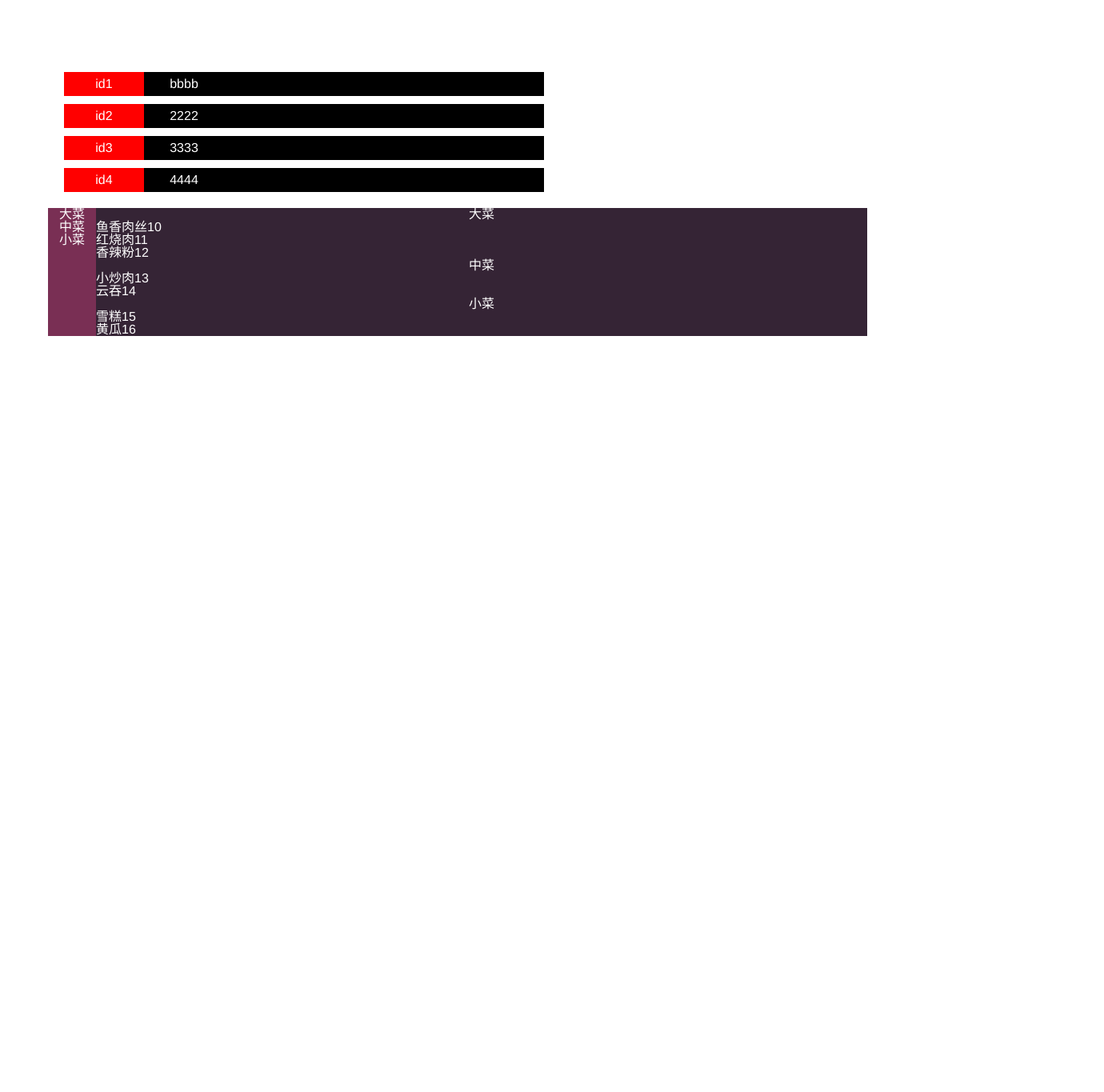
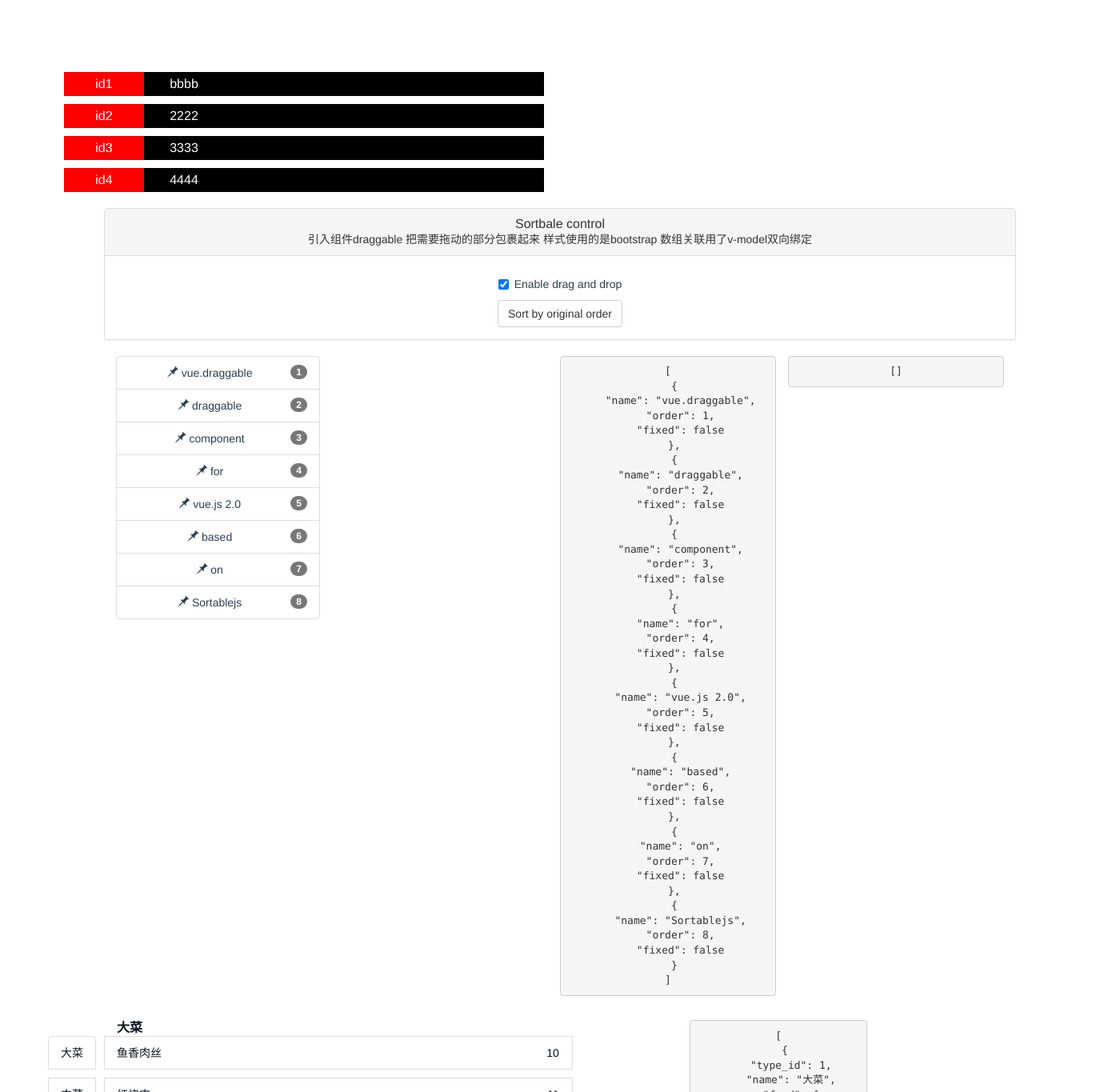
Before and after one commit to feng9217/vue-vuedraggable, a Vue app: page / in a window 1280 px wide. Shown: the top 1365 px of the page at 80% size, 1380 px wide, since content can reach past the window. Before the commit the page ends 800 px from the top, so only its background shows below. Built offline with nearby package versions, Linux system fonts and the light colour scheme.

Commit message:
加载github上完整例子 搭配bootstrap构建样式 实现左边栏拖动及改变数组结构

```diff
--- a/index.html
+++ b/index.html
@@ -4,6 +4,7 @@
     <meta charset="utf-8">
     <meta name="viewport" content="width=device-width,initial-scale=1.0">
     <link rel="stylesheet" type="text/css" href="./static/reset.css">
+    <link rel="stylesheet" href="https://cdn.bootcss.com/bootstrap/3.3.7/css/bootstrap.min.css" integrity="sha384-BVYiiSIFeK1dGmJRAkycuHAHRg32OmUcww7on3RYdg4Va+PmSTsz/K68vbdEjh4u" crossorigin="anonymous">
     <title>js-exam</title>
   </head>
   <body>
--- a/package.json
+++ b/package.json
@@ -10,6 +10,7 @@
     "build": "node build/build.js"
   },
   "dependencies": {
+    "bootstrap": "^3.3.7",
     "sortablejs": "^1.7.0",
     "stylus": "^0.54.5",
     "vue": "^2.5.2",
--- a/src/App.vue
+++ b/src/App.vue
@@ -1,6 +1,7 @@
 <template>
   <div id="app">
     <example-simple/>
+    <example-complex></example-complex>
     <foods></foods>
   </div>
 </template>
@@ -8,11 +9,13 @@
 <script>
 import foods from './components/foods.vue'
 import exampleSimple from './components/example-simple'
+import exampleComplex from './components/example-complex.vue'
 
 export default {
   name: 'app',
   components: {
     exampleSimple,
+    exampleComplex,
     foods
   }
 }
--- /dev/null
+++ b/src/components/example-complex.vue
@@ -0,0 +1,127 @@
+<template>
+  <div class="fluid container">
+    <div class="form-group form-group-lg panel panel-default">
+      <div class="panel-heading">
+        <h3 class="panel-title">Sortbale control</h3>
+        <span>引入组件draggable 把需要拖动的部分包裹起来 样式使用的是bootstrap 数组关联用了v-model双向绑定</span>
+      </div>
+      <div class="panel-body">
+        <div class = "checkbox">
+          <label><input type = "checkbox" v-model="editable">Enable drag and drop</label>
+        </div>
+        <button type="button" class="btn btn-default" @click="orderList">Sort by original order</button>
+      </div>
+    </div>
+
+    <div class="col-md-3">
+      <draggable class="list-group" element="ul" v-model="list" :options="dragOptions" :move="onMove" @start="isDragging=true" @end="isDragging=false">
+        <transition-group type="transition" :name="'flip-list'">
+          <li class="list-group-item" v-for="element in list" :key="element.order">
+            <i :class="element.fixed? 'fa fa-anchor' : 'glyphicon glyphicon-pushpin'" @click=" element.fixed=! element.fixed" aria-hidden="true"></i>
+              {{element.name}}
+            <span class="badge">{{element.order}}</span>
+          </li>
+        </transition-group>
+      </draggable>
+    </div>
+
+    <div class="col-md-3">
+      <draggable element="span" v-model="list2" :options="dragOptions" :move="onMove">
+        <transition-group name="no" class="list-group" tag="ul">
+          <li class="list-group-item" v-for="element in list2" :key="element.order">
+            <i :class="element.fixed? 'fa fa-anchor' : 'glyphicon glyphicon-pushpin'" @click=" element.fixed=! element.fixed" aria-hidden="true"></i>
+              {{element.name}}
+            <span class="badge">{{element.order}}</span>
+          </li>
+        </transition-group>
+      </draggable>
+    </div>
+
+
+    <div class="list-group col-md-3">
+      <pre>{{listString}}</pre>
+    </div>
+    <div class="list-group col-md-3">
+      <pre>{{list2String}}</pre>
+    </div>
+  </div>
+</template>
+
+<script type="text/javascript">
+  import draggable from 'vuedraggable'
+  const message = ['vue.draggable', 'draggable', 'component', 'for', 'vue.js 2.0', 'based', 'on', 'Sortablejs']
+
+  export default {
+    components: {
+      draggable,
+    },
+    data() {
+      return {
+        list: message.map((name,index) => {return {name, order:index+1, fixed:false}; }),
+        list2:[],
+        editable:true,
+        isDragging: false,
+        delayedDragging:false
+      }
+    },
+    methods:{
+      orderList () {
+        this.list = this.list.sort((one,two) =>{return one.order-two.order})
+      },
+      onMove ({relatedContext, draggedContext}) {
+        const relatedElement = relatedContext.element;
+        const draggedElement = draggedContext.element;
+        return (!relatedElement || !relatedElement.fixed) && !draggedElement.fixed
+      }
+    },
+    computed: {
+      dragOptions () {
+        return  {
+          animation: 0,
+          group: 'description',
+          disabled: !this.editable,
+          ghostClass: 'ghost'
+        };
+      },
+      listString(){
+        return JSON.stringify(this.list, null, 2);
+      },
+      list2String(){
+        return JSON.stringify(this.list2, null, 2);
+      }
+    },
+    watch: {
+      isDragging (newValue) {
+        if (newValue){
+          this.delayedDragging = true
+          return
+        }
+        this.$nextTick( () =>{
+          this.delayedDragging = false
+        })
+      }
+    }
+  }
+</script>
+
+<style scoped rel="stylesheet/stylus">
+  .flip-list-move {
+    transition: transform 0.5s;
+  }
+  .no-move {
+    transition: transform 0s;
+  }
+  .ghost {
+    opacity: 0.5;
+    background: #C8EBFB;
+  }
+  .list-group {
+    min-height: 20px;
+  }
+  .list-group-item {
+    cursor: move;
+  }
+  .list-group-item i{
+    cursor: pointer;
+  }
+</style>
--- a/src/components/foods.vue
+++ b/src/components/foods.vue
@@ -1,23 +1,32 @@
 <template>
   <section class="foods">
     <div class="menu-wrapper">
-      <ul class="menu">
-        <li class="menu-item" v-for="item in menu">{{item.name}}</li>
-      </ul>
+      <draggable class="menu list-group" element="ul" v-model="menu" :options="dragOptions" @start="isDragging=true" @end="isDragging=false">
+        <transition-group type="transition" :name="'flip-list'">
+          <li class="menu-item list-group-item" v-for="item in menu" :key="item.name">
+            <span class="text">{{item.name}}</span>
+          </li>
+        </transition-group>
+      </draggable>
     </div>
     <div class="food-wrapper">
-      <ul class="food-content" v-for="item in menu">
-        <span class="title">{{item.name}}</span>
-        <li class="foods" v-for="food in item.food">
+      <ul class="food-content list-group" v-for="item in menu">
+        <div class="title">{{item.name}}</div>
+        <li class="foods list-group-item" v-for="food in item.food">
           <span class="name">{{food.name}}</span>
           <span class="price">{{food.price}}</span>
         </li>
       </ul>
     </div>
+    <div class="list-group">
+    <pre>{{menu}}</pre>
+    </div>
   </section>
 </template>
 
 <script type="text/javascript">
+  import draggable from 'vuedraggable'
+
   export default {
     data() {
       return {
@@ -47,26 +56,78 @@
               {"food_id":7,"name":"黄瓜","price":"16"}
             ]
           }
-        ]
+        ],
+        editable: true,
+        isDragging: false,
+        delayedDragging: false
       }
+    },
+    computed: {
+      dragOptions() {
+        return {
+          animation: 0,
+          group: 'description',
+          disabled: !this.editable,
+          ghostClass: 'ghost'
+        }
+      }
+    },
+    components: {
+      draggable
     }
   }
 </script>
 
 <style scoped lang="stylus" rel="stylesheet/stylus">
   .foods{
-    color: #fff;
+    // margin-top: 60px;
     display: flex;
     width: 80%;
+    color: rgb(7,17,27);
   }
   .menu-wrapper{
     flex: 0 0 60px;
     width: 60px;
-    text-align: center;
-    background: #792f54;
+    margin: 20px 10px 0 0;
+  }
+  .menu-wrapper .menu-item{
+    display: table;
+    margin-bottom: 10px;
+    cursor: move;
+  }
+  .menu-item .text{
+    display: table-cell;
+    vertical-align: middle;
   }
   .food-wrapper{
     flex: 1;
-    background: #352435;
+  }
+  .food-wrapper .title{
+    text-align: left;
+    padding-left: 16px;
+    cursor: pointer;
+    font-size: 16px;
+    font-weight: 700;
+    line-height: 20px;
+  }
+  .food-wrapper .foods{
+    margin-bottom: 10px;
+    cursor: move;
+    position: relative;
+  }
+  .foods .price{
+    position: absolute;
+    right: 16px;
+  }
+  /* 定义动画 */
+  .flip-list-move {
+    transition: transform 0.5s;
+  }
+  .no-move {
+    transition: transform 0s;
+  }
+  .ghost {
+    opacity: 0.5;
+    background: #E7E7E7;
   }
 </style>
```
Also changed, not shown: src/components/logo.png (added).
